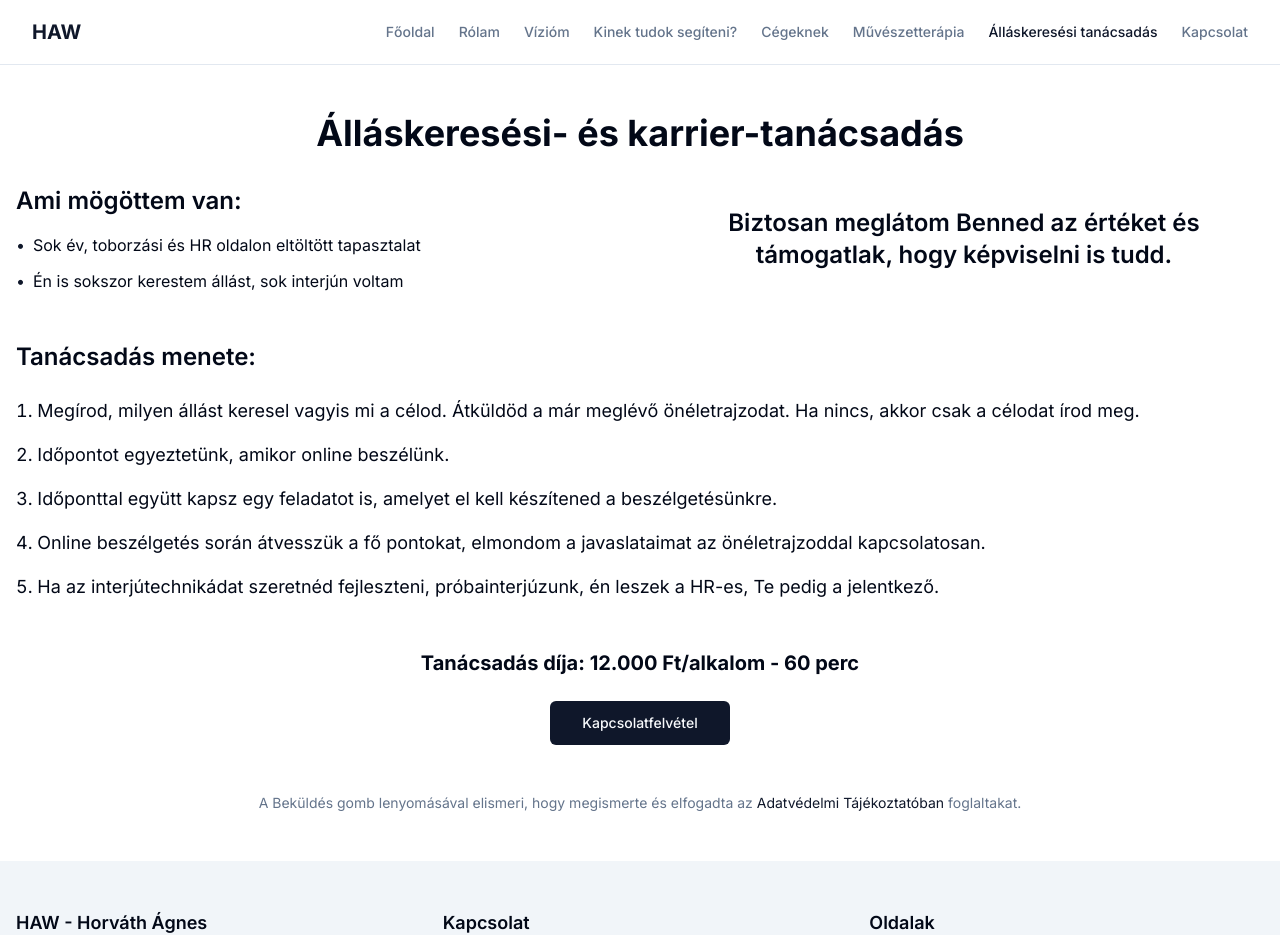
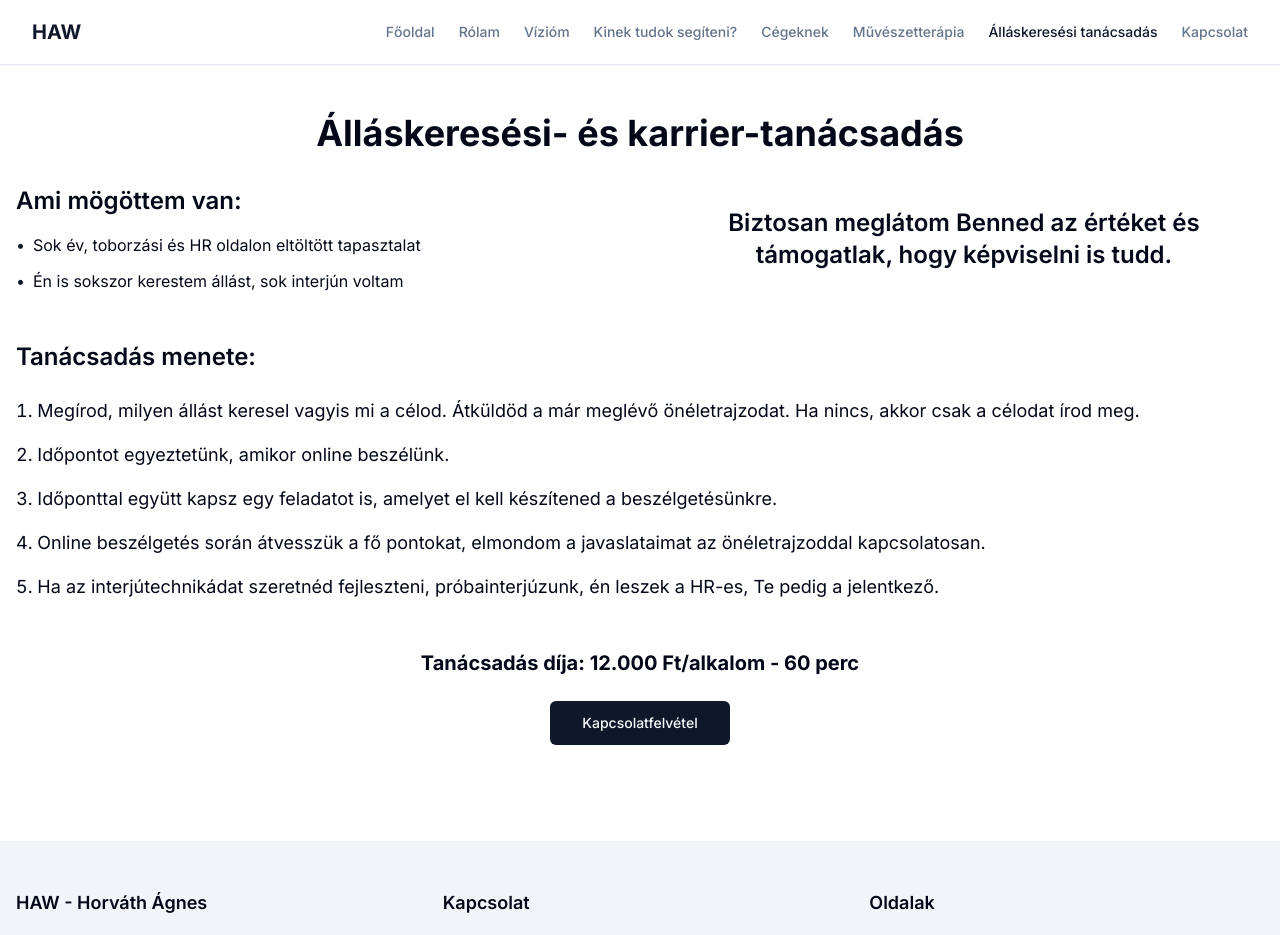
Before and after one commit to magoxado/haw_final, a Next.js app: page /allaskeresesi-tanacsadas in a window 1280 px wide. Shown: the top 935 px of the page. Built offline with nearby package versions, Linux system fonts and the light colour scheme.

Commit message:
Update page.tsx

```diff
--- a/app/allaskeresesi-tanacsadas/page.tsx
+++ b/app/allaskeresesi-tanacsadas/page.tsx
@@ -55,14 +55,6 @@ export default function JobSearchPage() {
           <Link href="/kapcsolat">Kapcsolatfelvétel</Link>
         </Button>
       </div>
-
-      <div className="text-sm text-muted-foreground text-center">
-        A Beküldés gomb lenyomásával elismeri, hogy megismerte és elfogadta az{" "}
-        <Link href="/adatkezelesi-tajekoztato" className="text-primary hover:underline">
-          Adatvédelmi Tájékoztatóban
-        </Link>{" "}
-        foglaltakat.
-      </div>
     </div>
   )
 }
```
